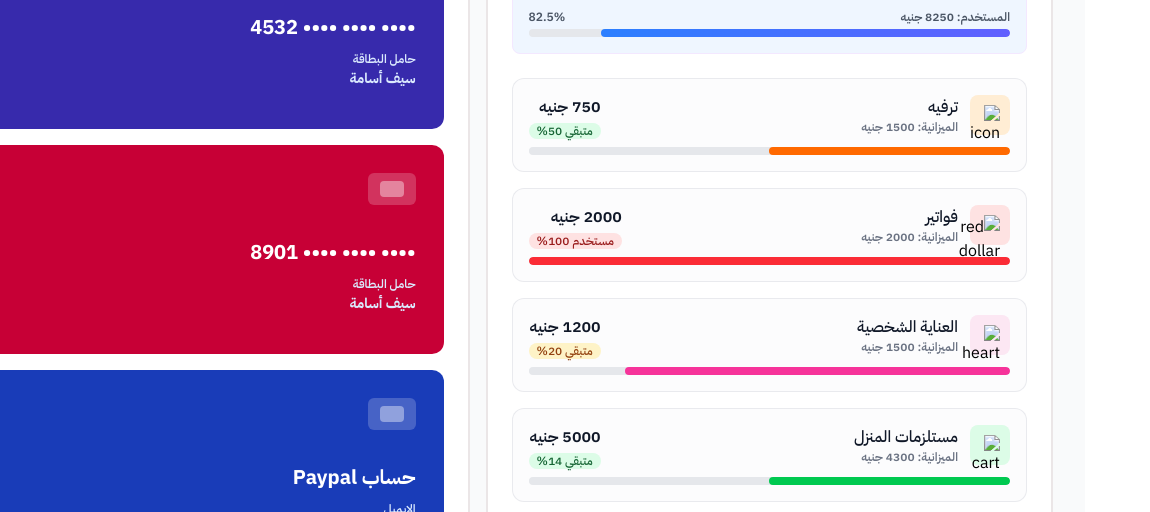
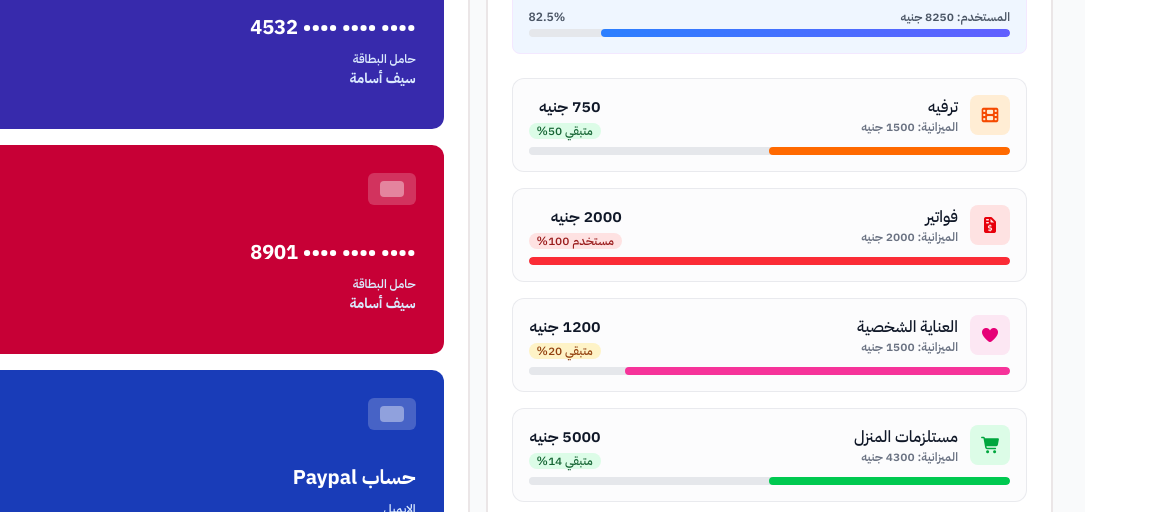
Before and after one commit to omarmustafa62/Muddabir-Finance-Dashboard, a plain HTML site: page Muddabir-Finance-Dashboard/index.html in a window 1280 px wide. Shown: the part 2205-2717 px from the top of the page, 130-1280 px from the left. Drawn offline with Linux system fonts and the light colour scheme; the site is published under a folder, as on GitHub Pages, so addresses that start at the root find nothing.

Commit message:
Fix root-relative image paths for project hosting

```diff
--- a/Muddabir-Finance-Dashboard/index.html
+++ b/Muddabir-Finance-Dashboard/index.html
@@ -627,7 +627,7 @@
                             <div class="entertainment-box">
                                 <div class="budget-logos entertainment-logo">
                                     <div class="budget-images">
-                                        <img src="/images/icons/icon-solid-f54900-transparent.png" alt="icon">
+                                        <img src="./images/icons/icon-solid-f54900-transparent.png" alt="icon">
                                     </div>
                                 </div>
                                 <div class="entertainment-mini-box">
@@ -650,7 +650,7 @@
                             <div class="entertainment-box">
                                 <div class="budget-logos">
                                     <div class="budget-images">
-                                        <img src="/images/icons/file-invoice-dollar-red.png" alt="red dollar">
+                                        <img src="./images/icons/file-invoice-dollar-red.png" alt="red dollar">
                                     </div>
                                 </div>
                                 <div class="entertainment-mini-box">
@@ -673,7 +673,7 @@
                             <div class="entertainment-box">
                                 <div class="budget-logos">
                                     <div class="budget-images">
-                                        <img src="/images/icons/heart-solid-full.png" alt="heart">
+                                        <img src="./images/icons/heart-solid-full.png" alt="heart">
                                     </div>
                                 </div>
                                 <div class="entertainment-mini-box">
@@ -696,7 +696,7 @@
                             <div class="entertainment-box">
                                 <div class="budget-logos">
                                     <div class="budget-images">
-                                        <img src="/images/icons/cart-shopping-solid-full-green.png" alt="cart">
+                                        <img src="./images/icons/cart-shopping-solid-full-green.png" alt="cart">
                                     </div>
                                 </div>
                                 <div class="entertainment-mini-box">
```
